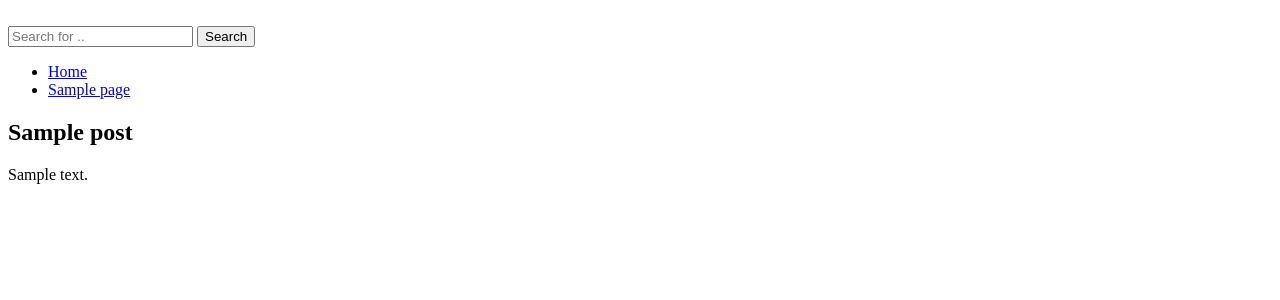
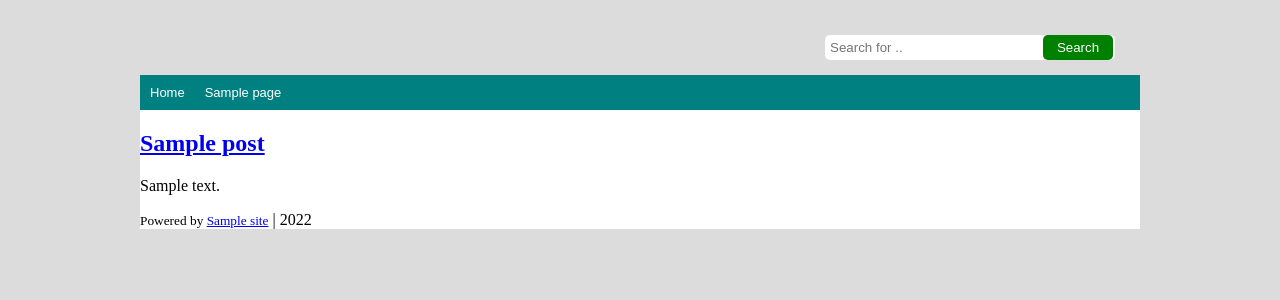
Before and after one commit to hugosmoreira/wordpress-theme-dev, a WordPress theme: template index.php in a window 1280 px wide. Shown: the top 300 px of the page. Run offline with PHP 8.4 and a stand-in for WordPress, Linux system fonts and the light colour scheme; the site name, menu and one post (Sample post) are stand-ins, and other content is empty.

Commit message:
update styles css

```diff
--- a/functions.php
+++ b/functions.php
@@ -1,4 +1,17 @@
 <?php
+
+
+
+// Theme Files
+function theme_files()
+{
+    wp_enqueue_style( 'main-style', get_template_directory_uri() . '/style.css' );
+}
+add_action('wp_enqueue_scripts', 'theme_files');
+
+
+// Title tag support
+add_theme_support( 'title-tag' );
 
 // theme support
 
@@ -31,6 +44,24 @@ function custom_widgets() {
 		'after_title'   => '',
 	) );
 
+    register_sidebar( array(
+		'name'          => 'Home Sidebar',
+		'id'            => 'home_sidebar',
+		'before_widget' => '<aside class="home_side_widget">',
+		'after_widget'  => '</aside>',
+		'before_title'  => '<h3>',
+		'after_title'   => '</h3>',
+	) );
+
+    register_sidebar( array(
+		'name'          => 'Home Footer Widgets',
+		'id'            => 'home_footer_widgets',
+		'before_widget' => '<aside class="footer_widget">',
+		'after_widget'  => '</aside>',
+		'before_title'  => '<h4>',
+		'after_title'   => '</h4>',
+	) );
+
 }
 add_action( 'widgets_init', 'custom_widgets' );
 ?>
--- a/index.php
+++ b/index.php
@@ -1,10 +1,13 @@
 <!DOCTYPE html>
-<html lang="en">
+<html <?php language_attributes(); ?>>
 <head>
-    <meta charset="UTF-8">
+    <meta charset="<?php bloginfo( 'charset' ); ?>">
     <meta http-equiv="X-UA-Compatible" content="IE=edge">
     <meta name="viewport" content="width=device-width, initial-scale=1.0">
-    <title>Document</title>
+    <link rel="profile" href="http://gmpg.org/xfn/11" />
+    <link rel="pingback" href="<?php bloginfo( 'pingback_url' ); ?>" />
+    <?php if ( is_singular() && get_option( 'thread_comments' ) ) wp_enqueue_script( 'comment-reply' ); ?>
+    <?php wp_head(); ?>
 </head>
 <body>
     <div id="container">
@@ -22,17 +25,18 @@
                 <form role="search" method="get" class="search-form" action="<?php echo home_url( '/' ); ?>">
 
 
-                        <input type="search" class="search-field"
+                        <input id="search_field" type="search" class="search-field"
                             placeholder="<?php echo esc_attr_x( 'Search for ..', 'placeholder' ) ?>"
                             value="<?php echo get_search_query() ?>" name="s"
                             title="<?php echo esc_attr_x( 'Search for:', 'label' ) ?>" />
 
-                    <input type="submit" class="search-submit"
+                    <input id="search_btn" type="submit" class="search-submit"
                         value="<?php echo esc_attr_x( 'Search', 'submit button' ) ?>" />
                 </form>
 
 
             </div>
+            <div class="clearfix"></div>
             <nav class="main-menu">
                 <?php wp_nav_menu(); ?>
             </nav>
@@ -50,7 +54,7 @@
             <article class="content-holder">
               <?php if ( have_posts() ) : while ( have_posts() ) : the_post(); ?>
                 <div class="article">
-                    <h2><?php echo get_the_title(); ?></h2>
+                    <h2> <a href="<?php the_permalink(); ?>"><?php echo get_the_title(); ?></a></h2>
                     <p><?php echo the_content(); ?></p>
                 </div>
               <?php endwhile; else : ?>
@@ -58,15 +62,24 @@
               <?php endif; ?>
 
             </article>
-            <aside class="siderbar"></aside>
+            <aside class="siderbar">
+                <?php if ( is_active_sidebar( 'home_sidebar' ) ) : ?>
+
+                    <?php dynamic_sidebar( 'home_sidebar' ); ?>
+
+                <?php endif; ?>
+            </aside>
         </section>
         <footer class="main-footer">
-            <aside class="footer-box"></aside>
-            <aside class="footer-box"></aside>
-            <aside class="footer-box"></aside>
-            <aside class="footer-box"></aside>
+                <?php if ( is_active_sidebar( 'home_footer_widgets' ) ) : ?>
+
+                    <?php dynamic_sidebar( 'home_footer_widgets' ); ?>
+
+                <?php endif; ?>
         </footer>
-        <div class="powered"></div>
+        <div class="powered">
+            <p><small>Powered by <a href="<?php echo bloginfo('url'); ?>"><?php echo bloginfo('name'); ?></a></small> | <?php echo date('Y'); ?></p>
+        </div>
     </div>
 </body>
 </html>
--- a/style.css
+++ b/style.css
@@ -9,3 +9,107 @@ License: GNU General Public License v2 or later
 License URI: http://www.gnu.org/licenses/gpl-2.0.html
 
 */
+
+body {
+    margin: 0;
+    background-color: gainsboro;
+
+}
+
+#container{
+    width: 1000px;
+    height: auto;
+    background-color: white;
+    margin: auto;
+
+}
+
+.mainheader {
+    background-color: gainsboro;
+}
+
+.clearfix {
+    clear: both;
+}
+
+.custom-logo {
+    width: 250px;
+    height: auto;
+    padding: 15px;
+    float: left;
+}
+
+.custom-logo img {
+    width: 50%;
+    height: auto;
+}
+
+.search {
+    width: 300px;
+    height: auto;
+    float: right;
+    padding: 15px;
+    margin-top: 20px;
+}
+
+#search_field{
+    width: 290px;
+    padding: 5px;
+    border: 0px;
+    border-radius: 5px;
+}
+
+#search_btn {
+    width: 70px;
+    height: auto;
+    padding: 5px;
+    border: 0px;
+    border-radius: 5px;
+    background-color: green;
+    color: white;
+    margin-left: -76px;
+}
+
+.main-menu {
+    background-color: teal;
+    font-family: sans-serif;
+}
+
+.main-menu  ul {
+    list-style-type: none;
+    margin: 0;
+    padding: 0;
+}
+
+.main-menu ul > li {
+    display: inline-block;
+}
+
+.main-menu ul > li > a {
+    display: block;
+    padding: 10px;
+    color: white;
+    font-size: small;
+    text-decoration: none;
+}
+
+.main-menu ul > li > a:hover {
+    background-color: orange;
+}
+
+.main-menu ul > li > ul {
+    background-color: black;
+    position: absolute;
+}
+
+.main-menu ul > li > ul > li {
+    display: block;
+}
+
+.main-menu ul > li > ul > li {
+    width: 150px;
+}
+
+.main-menu ul > li:hover ul{
+    display: block;
+}
```
